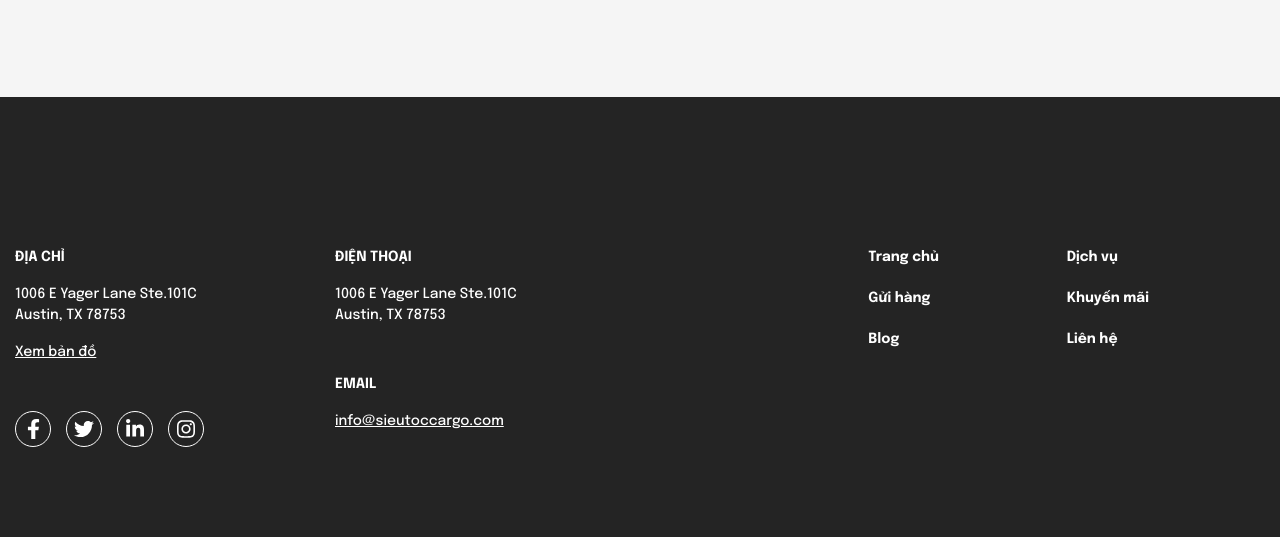
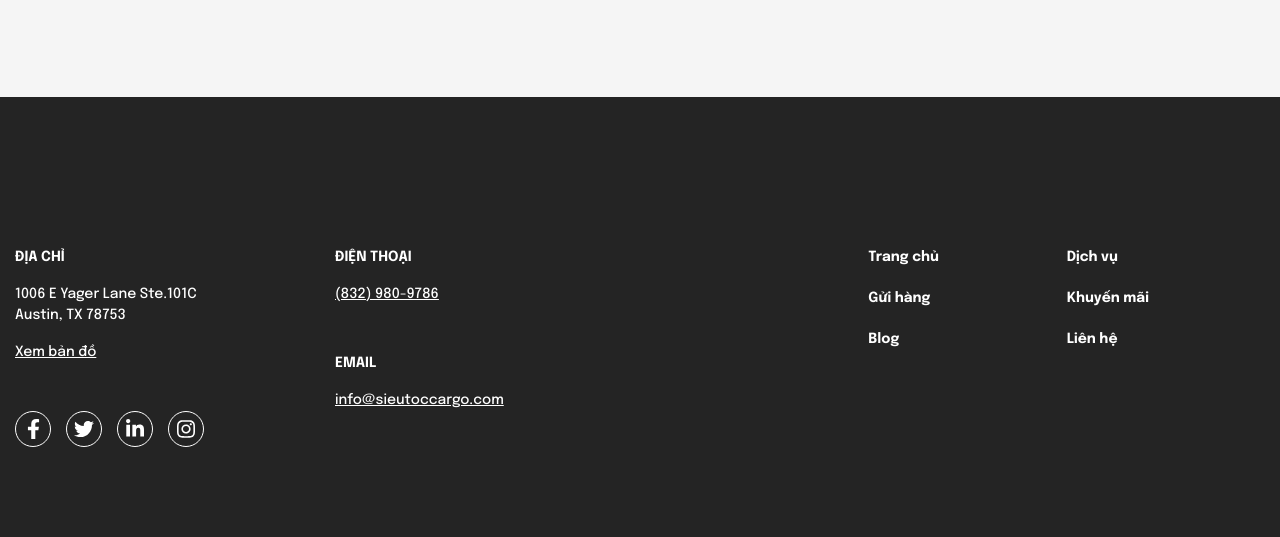
Before and after one commit to thienvho/sieutoc, a website: page index.html in a window 1280 px wide. Shown: the part 3439-3976 px from the top of the page. Drawn offline with Linux system fonts and the light colour scheme.

Commit message:
homepage

```diff
--- a/index.html
+++ b/index.html
@@ -236,8 +236,7 @@
 					<div class="col-md-6 col-lg-3 text-center text-lg-left">
 						<p class="text-uppercase font-weight-bold">Điện thoại</p>
 						<p class="font-medium">
-							1006 E Yager Lane Ste.101C<br>
-							Austin, TX 78753</p>
+							<a href="tel:(832) 980-9786">(832) 980-9786</a></p>
 						<p class="mt-5 text-uppercase font-weight-bold">Email</p>
 						<p class="font-medium">
 							<a href="mailto:info@sieutoccargo.com">info@sieutoccargo.com</a></p>
@@ -259,7 +258,7 @@
 						<a class="footer-logo mx-auto" href="#"><img src="assets/images/logo-sieutoc-footer.png" alt=""></a>
 					</div>
 					<div class="mt-5 col-12 text-center">
-						<p class="colophon">Copyright © 2009 Sieu Toc Cargo</p>
+						<p class="colophon">© 2020 Sieu Toc Cargo</p>
 					</div>
 				</div>
 			</div>
```
